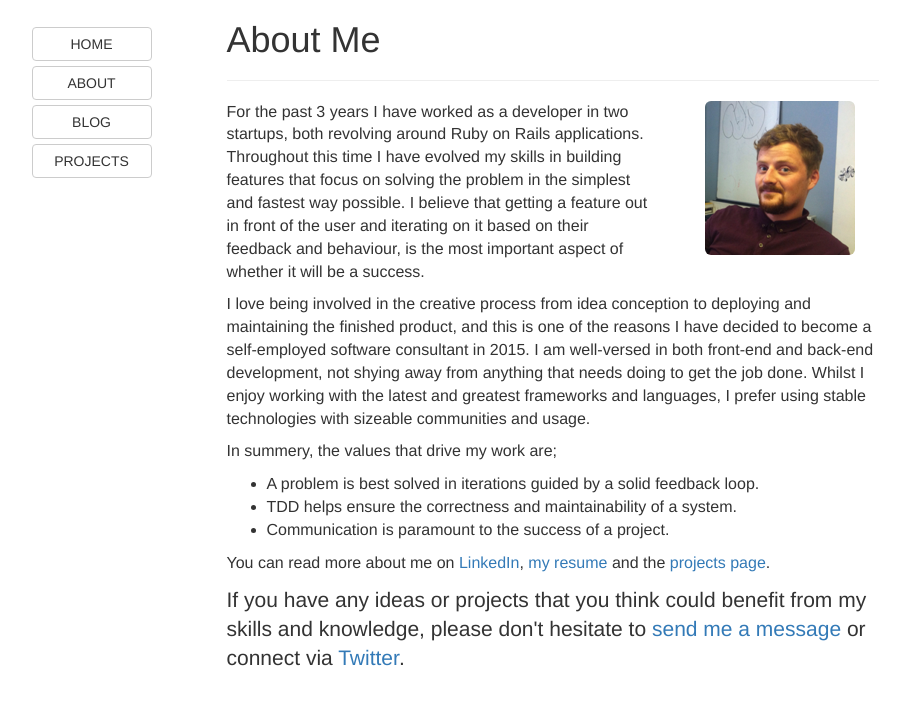
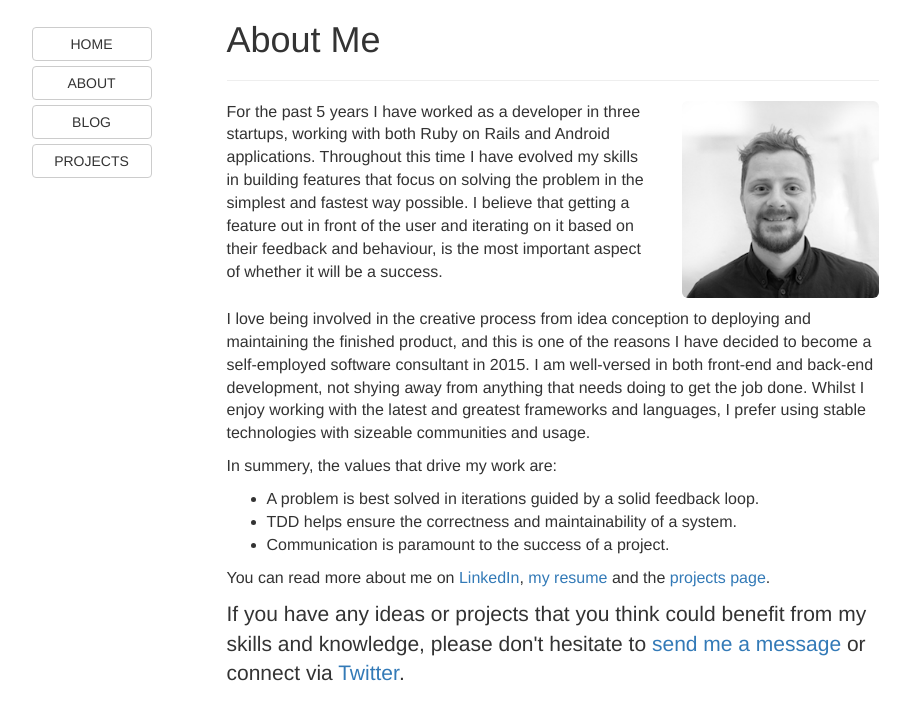
Before and after one commit to thejspr/thejspr.com, a Jekyll site: the page built from about/index.html, in a window 1280 px wide. Shown: the top 720 px of the page, without its empty margins (136-1046 px from the left). Built offline with Jekyll 4.4.1, drawn with Linux system fonts in a browser that asks for light colours.

```diff
--- a/about/index.html
+++ b/about/index.html
@@ -16,12 +16,13 @@ title: About me - Thejspr
 
   <div class="col-sm-8 col-sm-pull-4 col-xs-12">
     <p>
-      For the past 3 years I have worked as a developer in two startups, both
-      revolving around Ruby on Rails applications. Throughout this time I have
-      evolved my skills in building features that focus on solving the problem in
-      the simplest and fastest way possible. I believe that getting a feature out
-      in front of the user and iterating on it based on their feedback and
-      behaviour, is the most important aspect of whether it will be a success.
+      For the past 5 years I have worked as a developer in three startups,
+      working with both Ruby on Rails and Android applications. Throughout this
+      time I have evolved my skills in building features that focus on solving
+      the problem in the simplest and fastest way possible. I believe that
+      getting a feature out in front of the user and iterating on it based on
+      their feedback and behaviour, is the most important aspect of whether it
+      will be a success.
     </p>
   </div>
 </div>
@@ -39,7 +40,7 @@ title: About me - Thejspr
     </p>
 
     <p>
-      In summery, the values that drive my work are;
+      In summery, the values that drive my work are:
     </p>
 
     <ul>
--- a/index.html
+++ b/index.html
@@ -13,7 +13,7 @@ title: Software Consultant
   <hr>
 
   <p class="lead">
-    Need help on a Ruby, Rails, Web or Mobile project?
+    Need help on a Ruby, Rails, Web or Android project?
   </p>
 
   <p class="lead">
```
Also changed, not shown: img/lg_standing.png, img/me.png, 1 other file.
